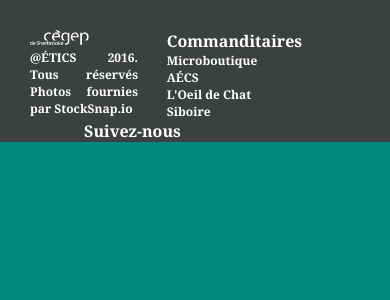
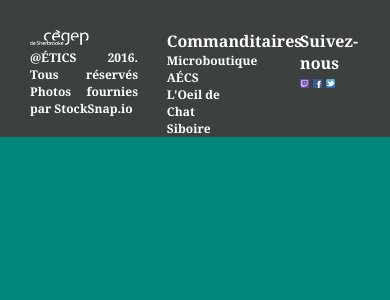
Before and after one commit to amy-f/eticslan, a PHP site: page / in a window 390 px wide. Shown: the part 56-356 px from the top of the page. Run offline with PHP 8.4, Linux system fonts and the light colour scheme.

Commit message:
Footer CSS cleanup and PHP include
Cleaned the CSS and made the include.

to do: make the footer responsive.

```diff
--- a/css/style.css
+++ b/css/style.css
@@ -125,6 +125,76 @@ nav > hr
 }
 
 
+/*Footer CSS*/
+/************/
+
+footer
+{
+	background-color:#3C4140;
+	width:100%;
+	padding-left:30px;
+	padding-top:30px
+}
+
+.footerLeftSection
+{
+	float:left;
+	width:30%;
+}
+
+.footerLeftSection > img
+{
+	width:55%;
+}
+
+.footerLeftSection > p
+{
+	font-size:9pt;
+	color:#FFFFFF;
+	font-weight:bold;
+	font-family:Georgia;
+	text-justify:inter-word;
+	text-align: justify;
+}
+
+.footerMiddleSection
+{
+	list-style-type: none;
+	font-size:9pt;
+	color:#FFFFFF;
+	font-weight:bold;
+	font-family: Georgia;
+	margin-left:8%;
+	float:left;
+	width:22%;
+}
+
+.footerMiddleSection > li:first-child
+{
+	font-size:12pt;
+}
+
+.footerRightSection
+{
+	margin-left:15%;
+	float:left;
+	width:25%;
+}
+
+.footerRightSection > p
+{
+	font-weight:bold;
+	font-family: Georgia;color:#FFFFFF;
+	font-size:12pt;
+	display: inline-block;
+}
+
+.footerRightSection > div > img
+{
+	width:10%;
+	display:inline-block;
+}
+
 /*Screen adjustements*/
 /*********************/
 @media only screen and (max-width: 800px)
--- a/index.php
+++ b/index.php
@@ -28,55 +28,14 @@
     <title>ÉTICS LAN - Index</title>
 	<link rel="stylesheet" href="css/style.css" />
 
+	<style>
+
+	</style>
+
 </head>
     <body style="background-color:#00887A"><!-- style="background-color:#3C4140" -->
 		<?php include 'php\navbar.php' ?>
 
-		<footer style="background-color:#3C4140; width:100%;
-		padding-left:30px; padding-top:30px">
-
-			<div style="float:left; width:30%;">
-
-			<img
-			src="img/logocegep.png"
-			style="
-			width:55%;"/>
-
-			<p style="
-			font-size:9pt; color:#FFFFFF; font-weight:bold;
-			font-family: Georgia;
-			text-justify: inter-word;	text-align: justify;">
-			@ÉTICS 2016. Tous réservés Photos fournies par StockSnap.io</p>
-
-			</div>
-
-
-
-
-				<ul style="list-style-type: none; font-size:9pt; color:#FFFFFF; font-weight:bold;
-			font-family: Georgia; margin-left:8%;float:left;">
-					<li style="font-size:12pt;">Commanditaires</li>
-					<li>Microboutique</li>
-					<li>AÉCS</li>
-					<li>L'Oeil de Chat</li>
-					<li>Siboire</li>
-				</ul>
-
-			<div style="margin-left:15%;float:left;">
-
-				<p style="font-weight:bold;font-family: Georgia;color:#FFFFFF;font-size:12pt;">
-				Suivez-nous</p>
-
-				<span>
-
-
-				</span>
-
-			</div>
-
-
-			<div style="clear: both"></div>
-
-		</footer>
+		<?php include 'php\footer.php' ?>
     </body>
 </html>
--- /dev/null
+++ b/php/footer.php
@@ -0,0 +1,35 @@
+		<footer>
+
+			<div class="footerLeftSection">
+
+				<img src="img/logocegep.png" />
+
+				<p>@ÉTICS 2016. Tous réservés Photos fournies par StockSnap.io</p>
+
+			</div>
+
+
+			<ul class="footerMiddleSection">
+				<li>Commanditaires</li>
+				<li>Microboutique</li>
+				<li>AÉCS</li>
+				<li>L'Oeil de Chat</li>
+				<li>Siboire</li>
+			</ul>
+
+			<div class="footerRightSection">
+
+				<p>Suivez-nous</p>
+
+				<div style="">
+					<img src="img/twitchlogo.png" />
+					<img src="img/facebooklogo.png" />
+					<img src="img/twitterlogo.png" />
+				</div>
+
+			</div>
+
+
+			<div style="clear: both"></div>
+
+		</footer>
```
Also changed, not shown: img/facebooklogo.png (added), img/twitchlogo.png (added), img/twitterlogo.png (added).
